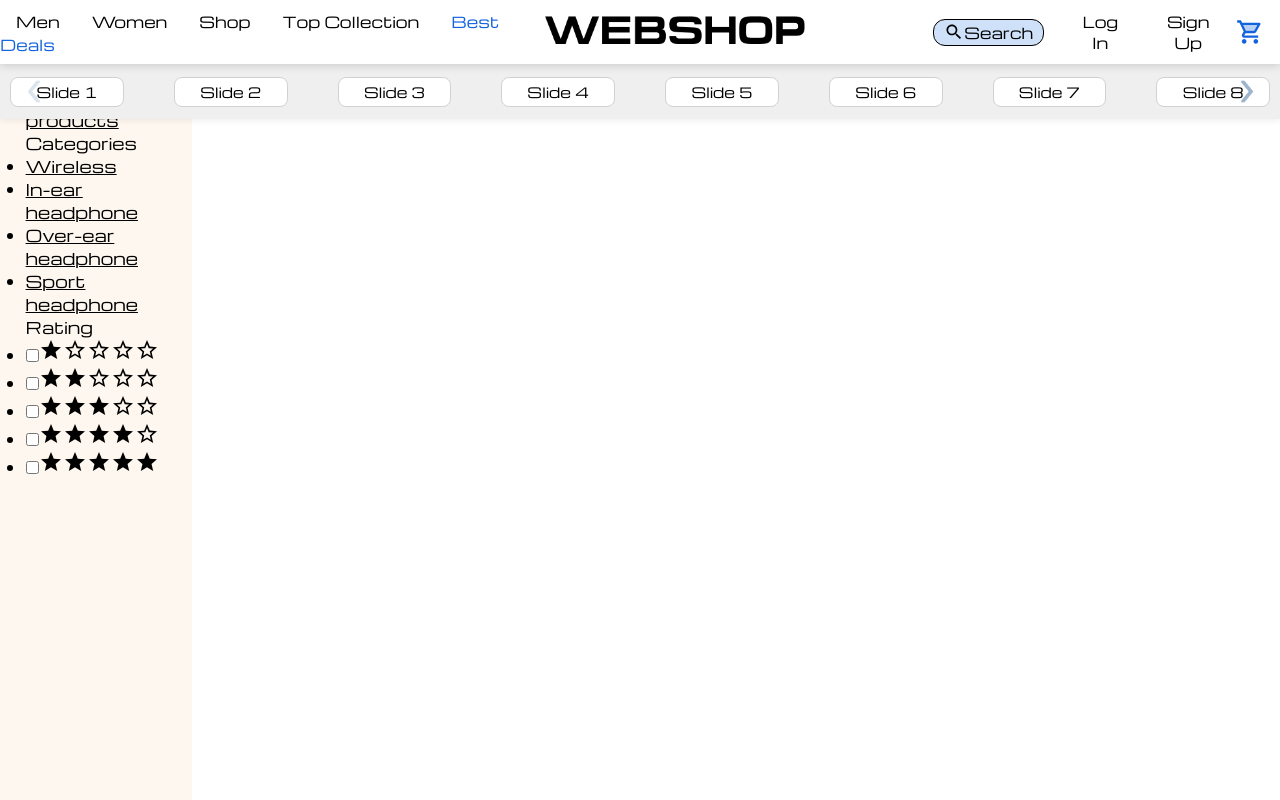
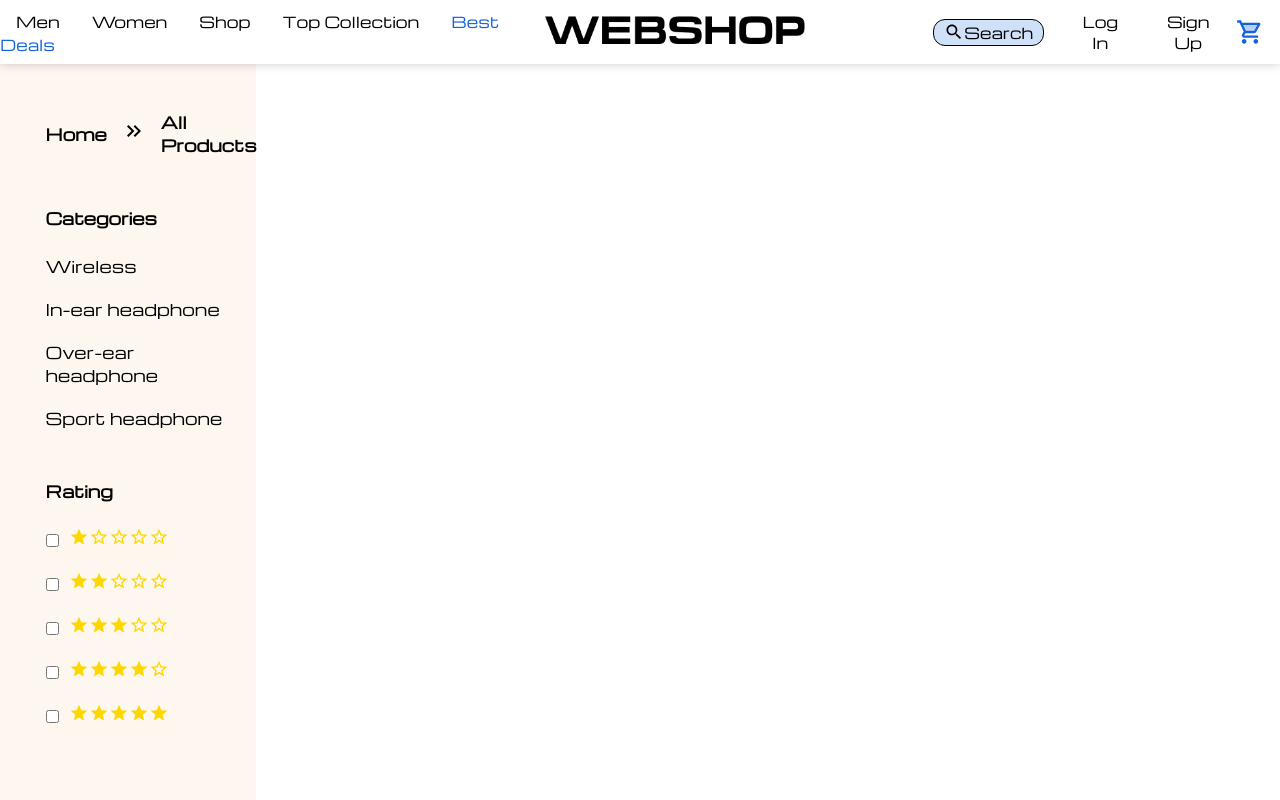
Before and after one commit to rj-robinjoseph/Webshop, a React (Create React App) app: page /products in a window 1280 px wide. Built offline with nearby package versions, Linux system fonts and the light colour scheme.

Commit message:
Updating Sidebar.

```diff
--- a/src/pages/Products.jsx
+++ b/src/pages/Products.jsx
@@ -1,13 +1,16 @@
 import React from "react";
 import CategoryContainer from "../components/CategoryContainer";
 import Header from "../components/Header";
+import Footer from "../components/Footer";
 import Sidebar from "../components/Sidebar";
+import "../styles/Product.scss";
+import "../styles/_global.scss";
 
 function Products() {
   return (
     <div>
       <Header />
-      <CategoryContainer />
+      {/* <CategoryContainer /> */}
       <Sidebar />
     </div>
   );
--- /dev/null
+++ b/src/styles/Products.scss
@@ -0,0 +1,3 @@
+@import "./colors";
+@import "./mixins";
+@import "./fonts";
--- a/src/styles/Sidebar.scss
+++ b/src/styles/Sidebar.scss
@@ -4,11 +4,62 @@
 
 .sidebar {
   background: $cream-color;
-  width: 15%;
+  width: 20%;
   height: 100vh;
   position: fixed;
   top: 0;
   padding-left: 2%;
   padding-top: 80px;
   z-index: -1;
+
+  .breadcumb {
+    font-weight: 600;
+    padding: 30px 20px;
+    display: flex;
+    align-items: center;
+    justify-content: flex-start;
+
+    a {
+      text-transform: capitalize;
+      text-decoration: none;
+    }
+
+    a:hover {
+      color: $red-color;
+    }
+
+    span {
+      margin: 0 15px;
+    }
+  }
+
+  .box {
+    padding: 20px;
+
+    .filter-header {
+      font-weight: 600;
+    }
+
+    ul {
+      list-style: none;
+      padding-top: 15px;
+
+      li {
+        padding: 10px 0;
+
+        a {
+          text-decoration: none;
+        }
+      }
+    }
+  }
 }
+
+.rating {
+  color: gold;
+  margin-left: 10px;
+
+  svg {
+    font-size: 20px;
+  }
+}
```
